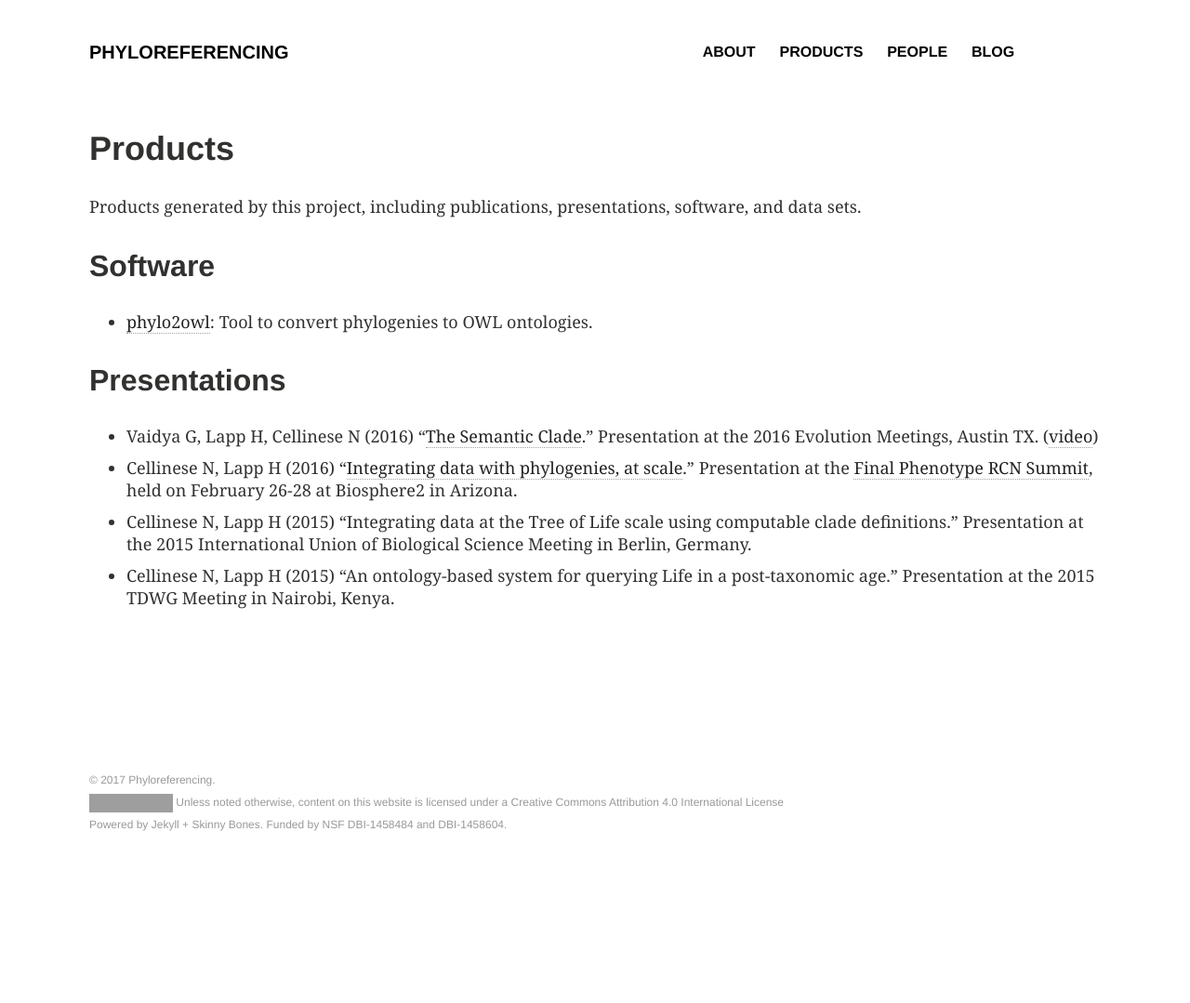
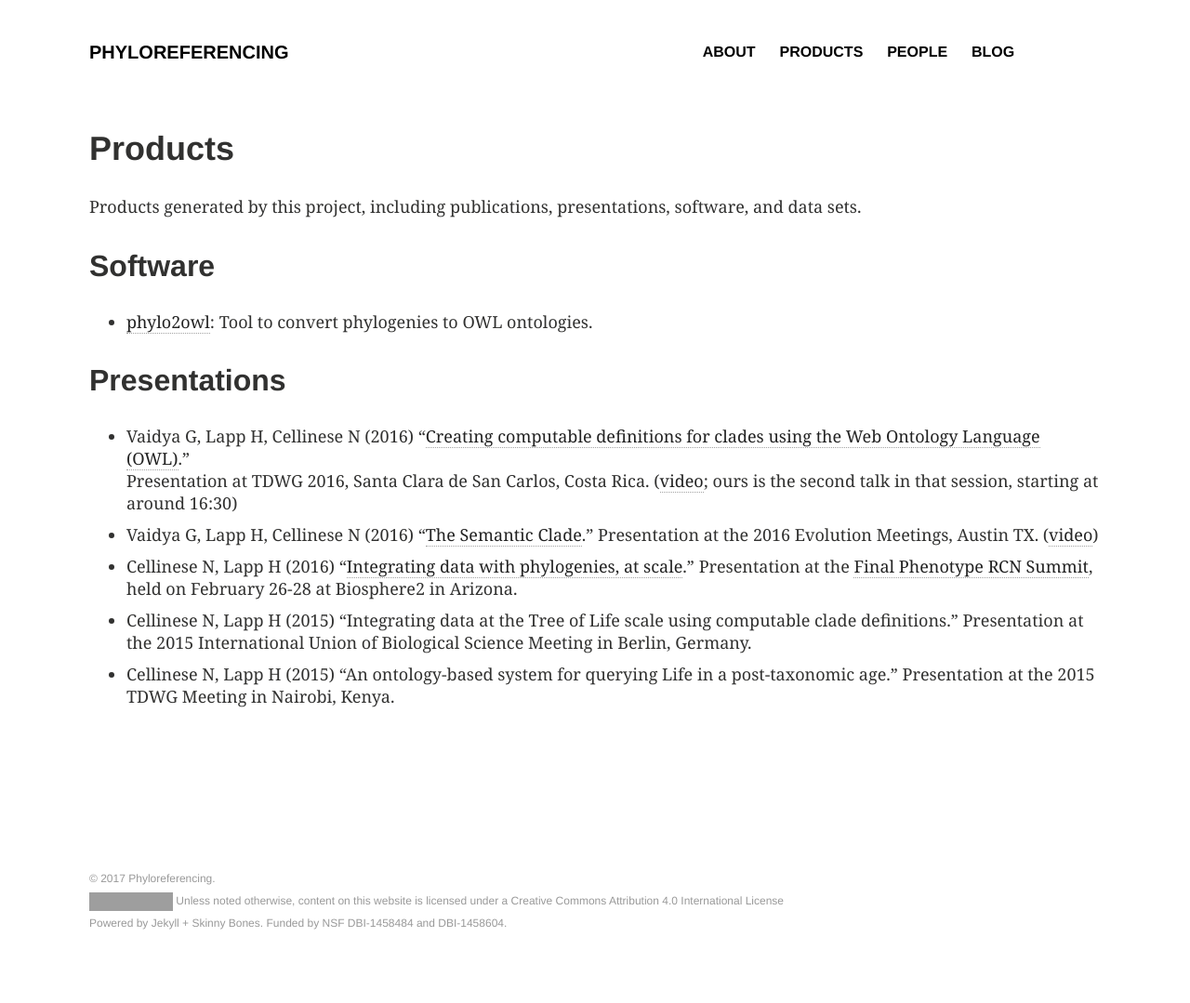
Before and after one commit to phyloref/phyloref.github.io, a Jekyll site: the page built from _pages/products.md, in a window 1280 px wide. Shown: the whole page at 93% size. Built offline with Jekyll 4.4.1, drawn with Linux system fonts in a browser that asks for light colours; comment, search, counter and statistics services are not loaded; before the commit the page ends 973 px from its top, so only the background shows below that; grey boxes are pictures that could not be loaded.

Commit message:
Added TDWG 2016 presentation to products.

```diff
--- a/_pages/products.md
+++ b/_pages/products.md
@@ -18,6 +18,8 @@ ads: false
 
 ## Presentations
 
+* Vaidya G, Lapp H, Cellinese N (2016) "[Creating computable definitions for clades using the Web Ontology Language (OWL)](https://speakerdeck.com/gaurav/creating-computable-definitions-for-clades-using-the-web-ontology-language-owl)."
+  Presentation at TDWG 2016, Santa Clara de San Carlos, Costa Rica. ([video](http://idigbio.adobeconnect.com/p4puo3ev61c/); ours is the second talk in that session, starting at around 16:30)
 * Vaidya G, Lapp H, Cellinese N (2016) "[The Semantic Clade](https://speakerdeck.com/gaurav/the-semantic-clade)."
   Presentation at the 2016 Evolution Meetings, Austin TX. ([video](https://www.youtube.com/watch?v=_aNaAQYTNVc))
 * Cellinese N, Lapp H (2016) "[Integrating data with phylogenies, at
```
